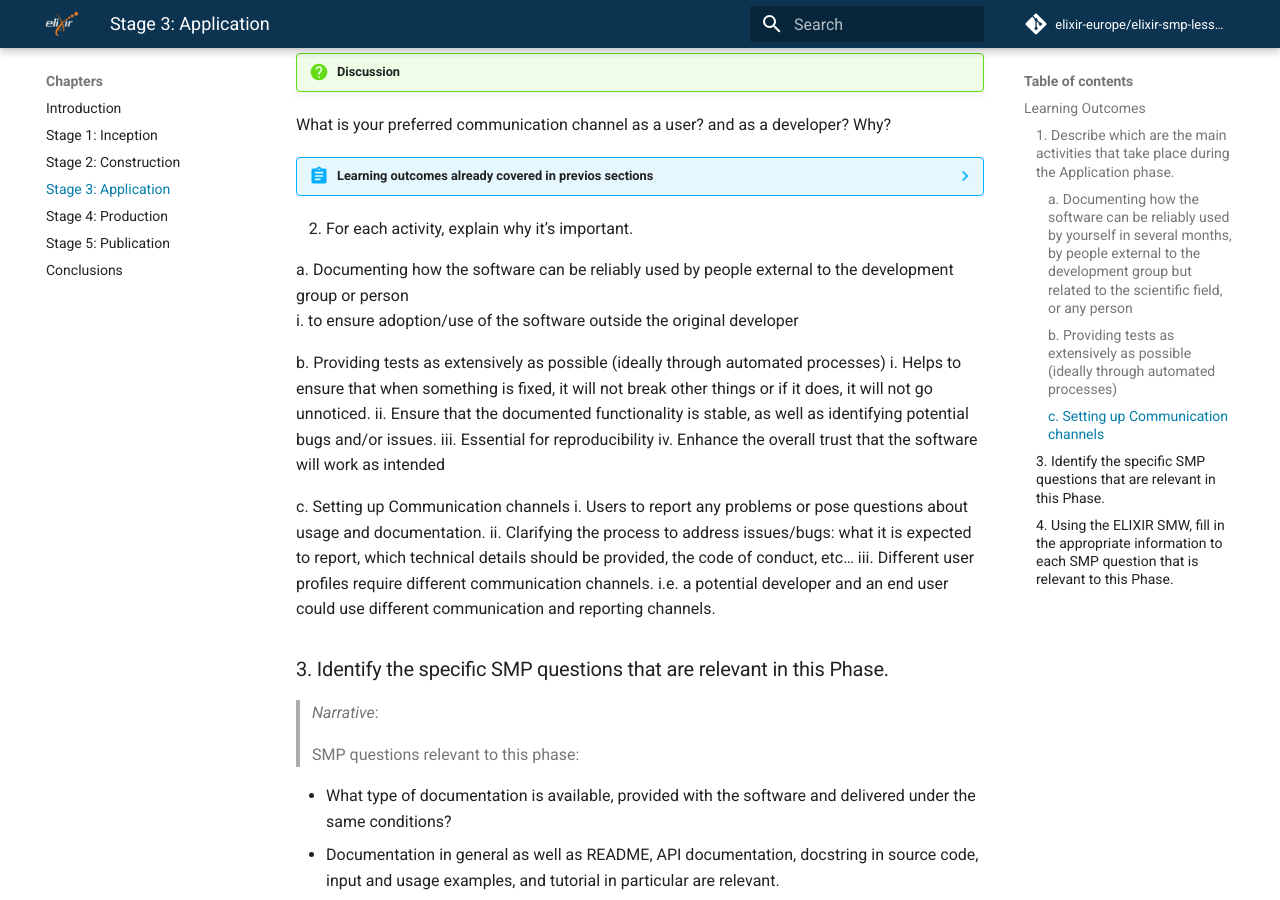
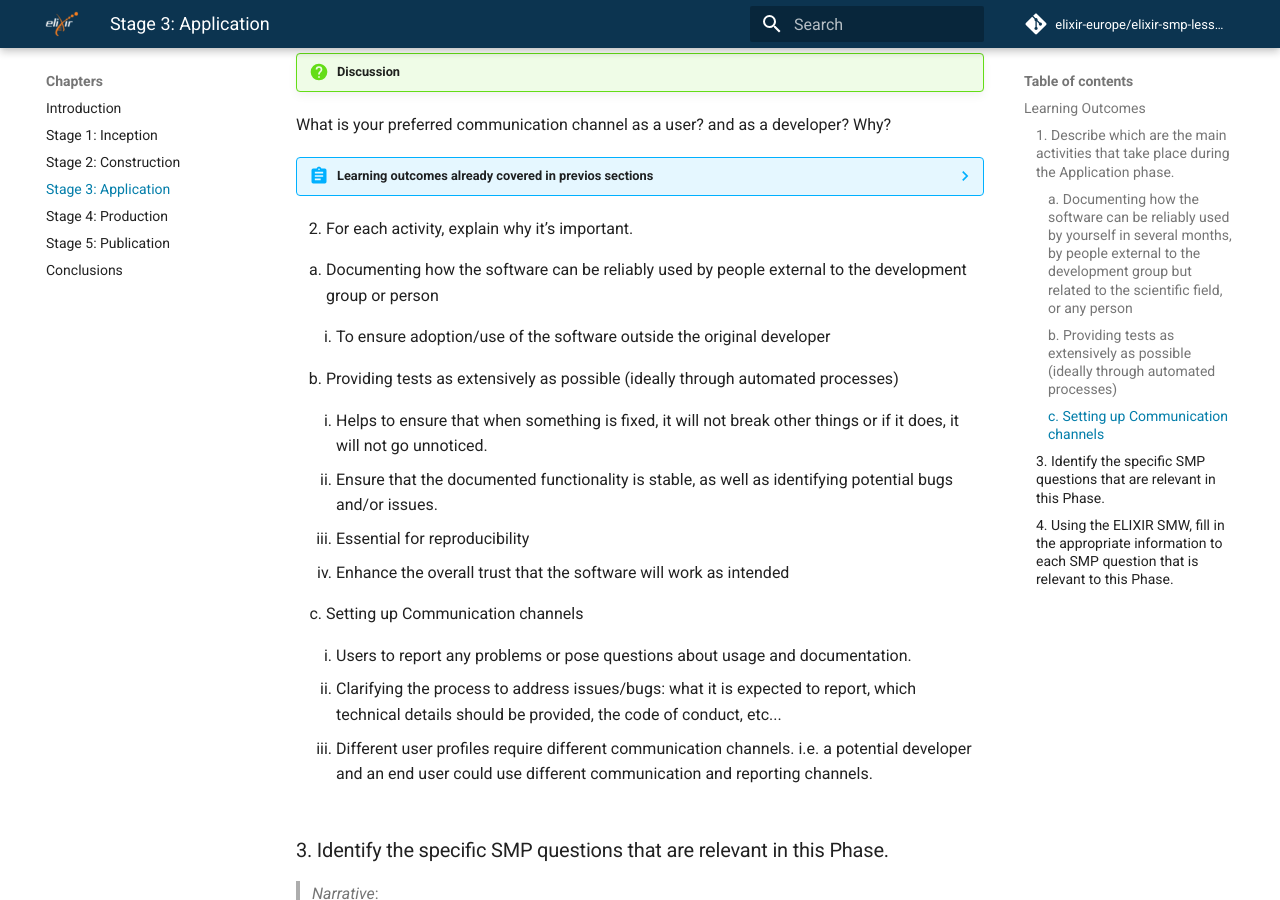
Before and after one commit to elixir-europe/elixir-smp-lesson, an MkDocs documentation site: the page built from docs/chapters/stage3_application.md, in a window 1280 px wide and 900 px high, scrolled down 2973 px. Built offline with MkDocs 1.6.1 and Material for MkDocs 9.7.7, drawn with Linux system fonts in a browser that asks for light colours; comment, search, counter and statistics services are not loaded.

Commit message:
Cosmetic fixes on nested ordered lists
As markdown has limitations about representing ordered  nested lists using different symbols, like letters, downgrade to HTML 🤞

```diff
--- a/docs/chapters/stage3_application.md
+++ b/docs/chapters/stage3_application.md
@@ -103,21 +103,27 @@ Setting communication channels allow users to:
 
 ??? abstract "Learning outcomes already covered in previos sections"
 
- 2. For each activity, explain why it’s important.
+2. For each activity, explain why it’s important.
 
-  a. Documenting how the software can be reliably used by people external to the development group or person
-   i. to ensure adoption/use of the software outside the original developer
-
-  b. Providing tests as extensively as possible (ideally through automated processes)
-   i. Helps to ensure that when something is fixed, it will not break other things or if it does, it will not go unnoticed.
-   ii. Ensure that the documented functionality is stable, as well as identifying potential bugs and/or issues.
-   iii. Essential for reproducibility
-   iv. Enhance the overall trust that the software will work as intended
-
-  c. Setting up Communication channels
-   i. Users to report any problems or pose questions about usage and documentation.
-   ii. Clarifying the process to address issues/bugs: what it is expected to report, which technical details should be provided, the code of conduct, etc...
-   iii. Different user profiles require different communication channels. i.e. a potential developer and an end user could use different communication and reporting channels.
+   <ol type="a">
+    <li>Documenting how the software can be reliably used by people external to the development group or person</li>
+    <ol type="i">
+        <li>To ensure adoption/use of the software outside the original developer</li>
+    </ol>
+    <li>Providing tests as extensively as possible (ideally through automated processes) </li>
+    <ol type="i">
+        <li>Helps to ensure that when something is fixed, it will not break other things or if it does, it will not go unnoticed.</li>
+        <li>Ensure that the documented functionality is stable, as well as identifying potential bugs and/or issues.</li>
+        <li>Essential for reproducibility</li>
+        <li>Enhance the overall trust that the software will work as intended </li>
+    </ol>
+    <li>Setting up Communication channels</li>
+    <ol type="i">
+        <li>Users to report any problems or pose questions about usage and documentation.</li>
+        <li>Clarifying the process to address issues/bugs: what it is expected to report, which technical details should be provided, the code of conduct, etc...</li>
+        <li>Different user profiles require different communication channels. i.e. a potential developer and an end user could use different communication and reporting channels.</li>
+    </ol>
+  </ol>
 
 
 ### 3. Identify the specific SMP questions that are relevant in this Phase.
```
